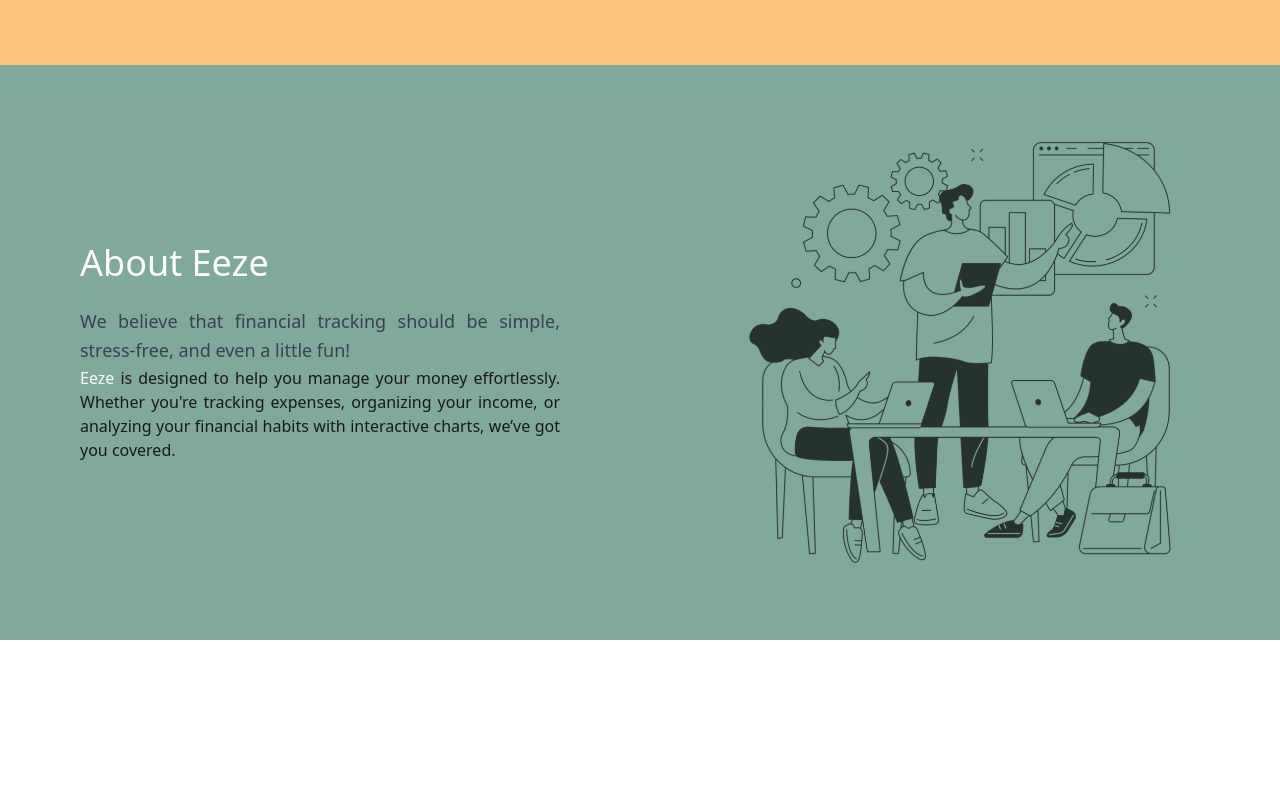
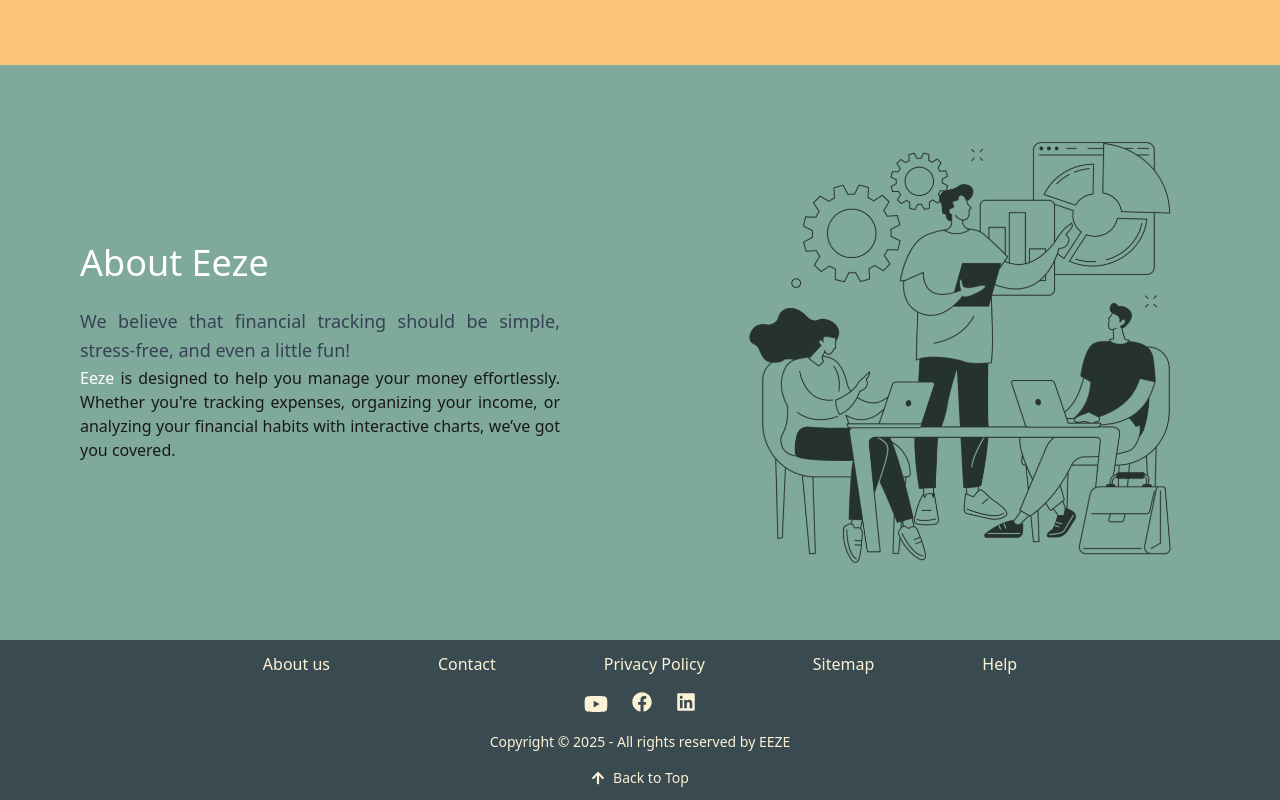
Before and after one commit to rudnaid/eeze, a React (Vite) app in the folder frontend/: page / in a window 1280 px wide. Shown: the part 1310-2110 px from the top of the page. Before the commit the page ends 1950 px from the top, so only its background shows below. Built offline with nearby package versions, Linux system fonts and the light colour scheme.

Commit message:
fix(Layout) add Footer

```diff
--- a/frontend/src/Layouts/Layout.jsx
+++ b/frontend/src/Layouts/Layout.jsx
@@ -1,13 +1,13 @@
-import {useEffect, useRef, useState} from 'react';
-import {Outlet} from 'react-router-dom';
+import { useEffect, useRef, useState } from 'react';
+import { Outlet } from 'react-router-dom';
 import Navbar from '../Components/Navbar/Navbar';
 import Footer from '../Components/Footer/Footer';
-import {useAuth} from "../Context/AuthContext.jsx";
+import { useAuth } from '../Context/AuthContext.jsx';
 
 const Layout = () => {
 	const navbarRef = useRef(null);
 	const [navbarHeight, setNavbarHeight] = useState(0);
-  const {user} = useAuth();
+	const { user } = useAuth();
 
 	const updateNavbarHeight = () => {
 		if (navbarRef.current) {
@@ -23,14 +23,14 @@ const Layout = () => {
 
 	return (
 		<div className="flex flex-col min-h-screen">
-      {user ? <Navbar updateNavbarHeight={updateNavbarHeight} navbarRef={navbarRef}/> : null}
+			{user ? (
+				<Navbar updateNavbarHeight={updateNavbarHeight} navbarRef={navbarRef} />
+			) : null}
 
 			<main style={{ paddingTop: `${navbarHeight}px` }} className="flex-grow">
 				<Outlet />
 			</main>
-
-      {user ? <Footer/> : null}
-
+			<Footer />
 		</div>
 	);
 };
```
Lines whose indentation alone changed are shown as unchanged.
